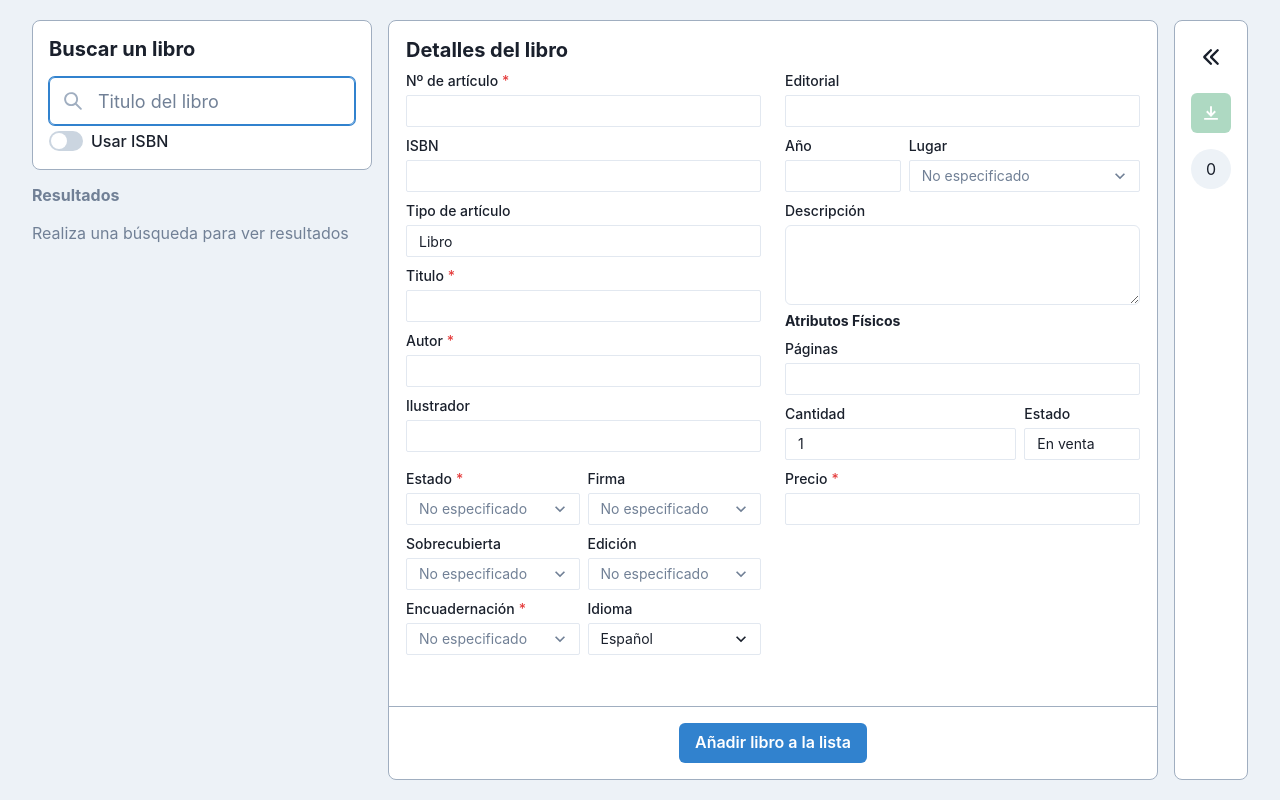
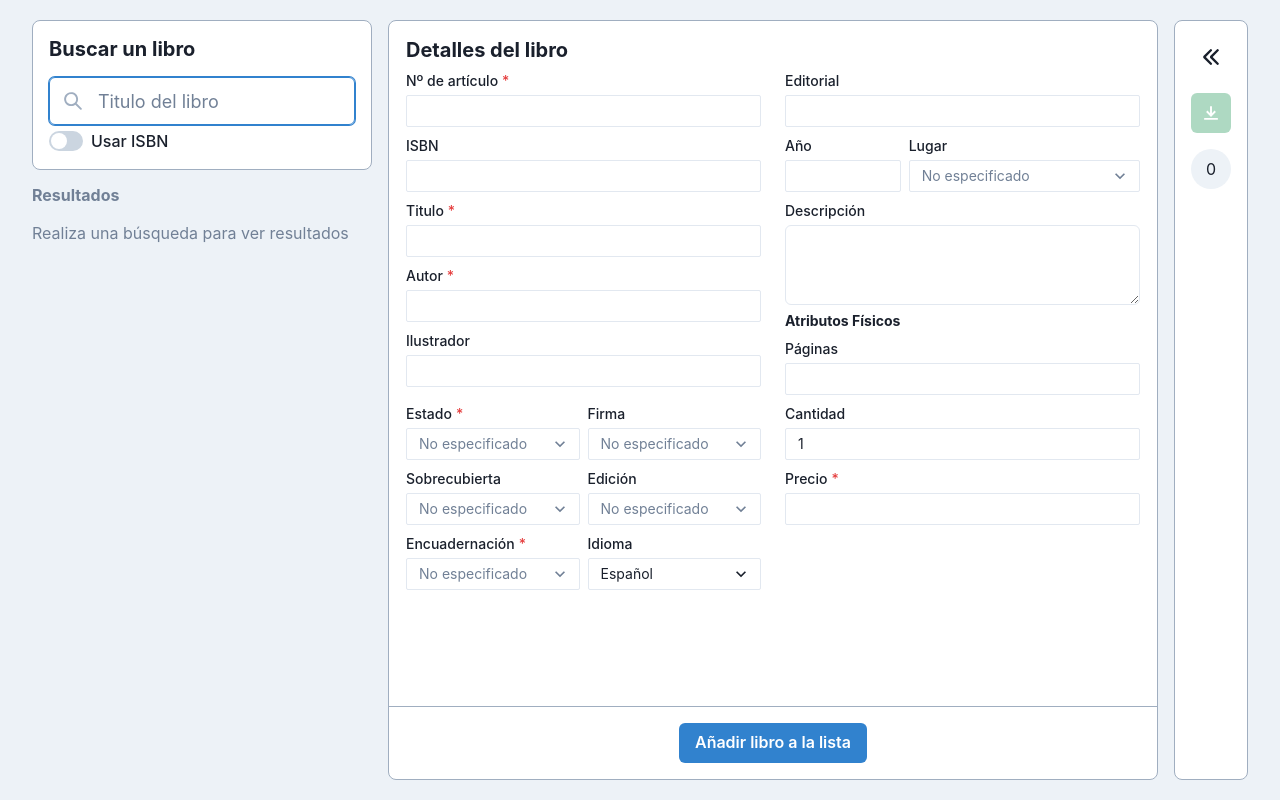
Before and after one commit to guillermogineste/jorges-books, a React (Create React App) app: page / in a window 1280 px wide. Built offline with nearby package versions, Linux system fonts and the light colour scheme.

Commit message:
Updated color and layout

```diff
--- a/src/components/BookDetailsForm.js
+++ b/src/components/BookDetailsForm.js
@@ -81,7 +81,7 @@ const BookDetailsForm = ({
                   onChange={(e) => handleDetailChange("isbn", e.target.value)}
                 />
               </FormControl>
-              <FormControl>
+              {/* <FormControl>
                 <FormLabel mb="1" fontSize="sm">Tipo de artículo</FormLabel>
                 <Input
                   id="listing-type"
@@ -90,7 +90,7 @@ const BookDetailsForm = ({
                   value={bookDetails.listing_type}
                   onChange={(e) => handleDetailChange("listing_type", e.target.value)}
                 />
-              </FormControl>
+              </FormControl> */}
 
               <FormControl isRequired isInvalid={errors.title}>
                 <FormLabel mb="1" fontSize="sm">Titulo</FormLabel>
@@ -374,7 +374,7 @@ const BookDetailsForm = ({
             </VStack>
 
             <VStack spacing={2} align="stretch">
-              <HStack align={"top"} gap={2}>
+              {/* <HStack align={"top"} gap={2}> */}
                 <FormControl flex="2">
                   <FormLabel mb="1" fontSize="sm">Cantidad</FormLabel>
                   <Input
@@ -385,7 +385,7 @@ const BookDetailsForm = ({
                     onChange={(e) => handleDetailChange("quantity", e.target.value)}
                   />
                 </FormControl>
-                <FormControl flex="1">
+                {/* <FormControl flex="1">
                   <FormLabel mb="1" fontSize="sm">Estado</FormLabel>
                   <Input
                     id="status"
@@ -394,8 +394,8 @@ const BookDetailsForm = ({
                     value={bookDetails.status}
                     onChange={(e) => handleDetailChange("status", e.target.value)}
                   />
-                </FormControl>
-              </HStack>
+                </FormControl> */}
+              {/* </HStack> */}
               <FormControl isRequired isInvalid={errors.price}>
                 <FormLabel mb="1" fontSize="sm">Precio</FormLabel>
                 <Input
--- a/src/components/CompactListContent.js
+++ b/src/components/CompactListContent.js
@@ -28,7 +28,7 @@ const CompactListContent = ({ onToggleExpand, booksCount, handleExport, booksLis
             </Tooltip>
             <Tooltip hasArrow label='Libros guardados' placement='top'>
                 <Center
-                    bgColor={"gray.100"}
+                    bgColor={booksCount === 0 ? "gray.100" : "blue.100"}
                     width={"40px"}
                     height={"40px"}
                     borderRadius={"50%"}
--- a/src/components/ExpandedListContent.js
+++ b/src/components/ExpandedListContent.js
@@ -40,7 +40,7 @@ const ExpandedListContent = ({ onToggleExpand, onDeleteBook, handleExport, books
                     {booksList.length > 0 &&
                         <Tooltip hasArrow label='Libros guardados' placement='top'>
                             <Center
-                                bgColor={"gray.100"}
+                                bgColor={booksCount === 0 ? "gray.100" : "blue.100"}
                                 width={"40px"}
                                 height={"40px"}
                                 borderRadius={"50%"}
```
